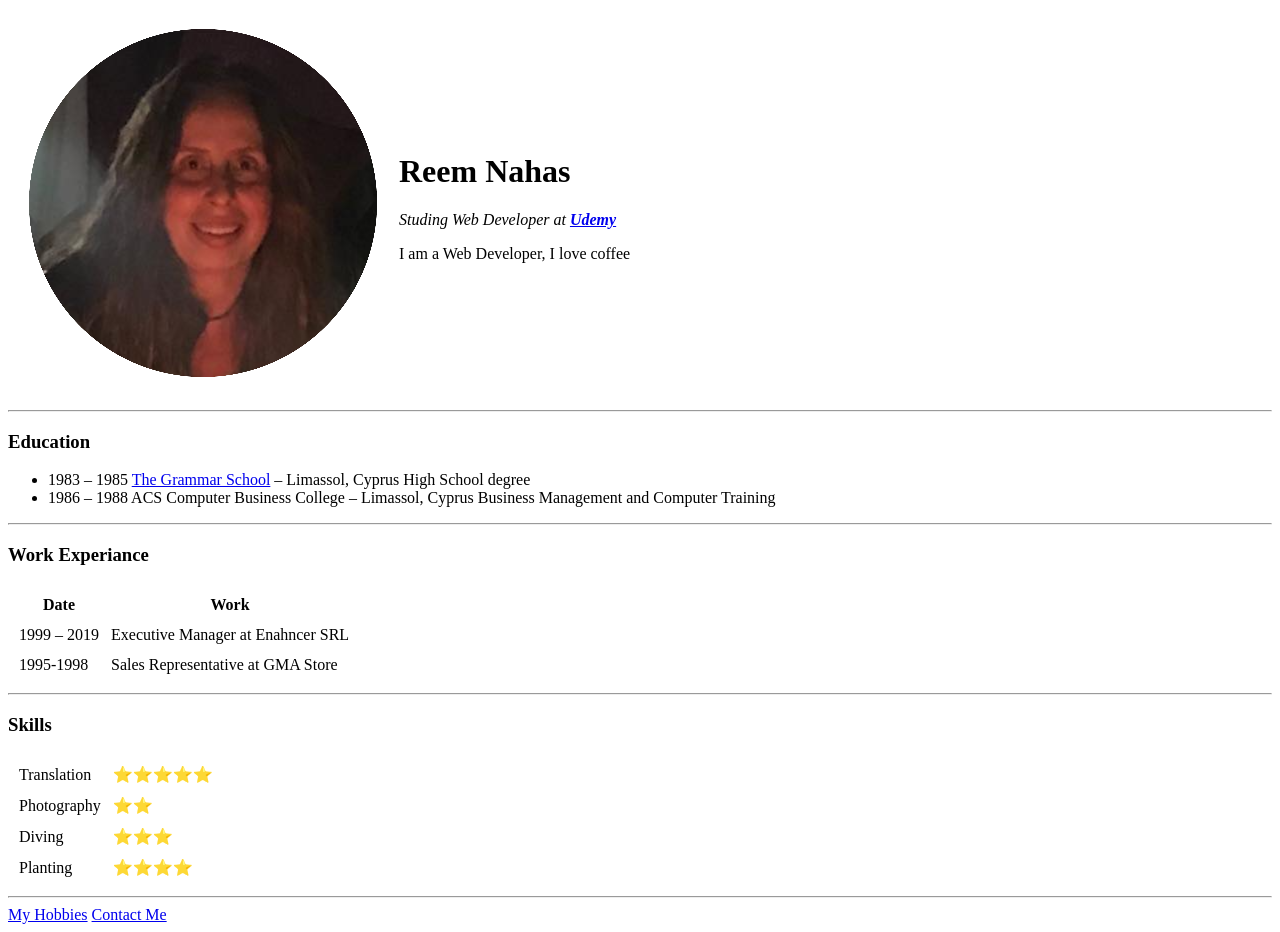
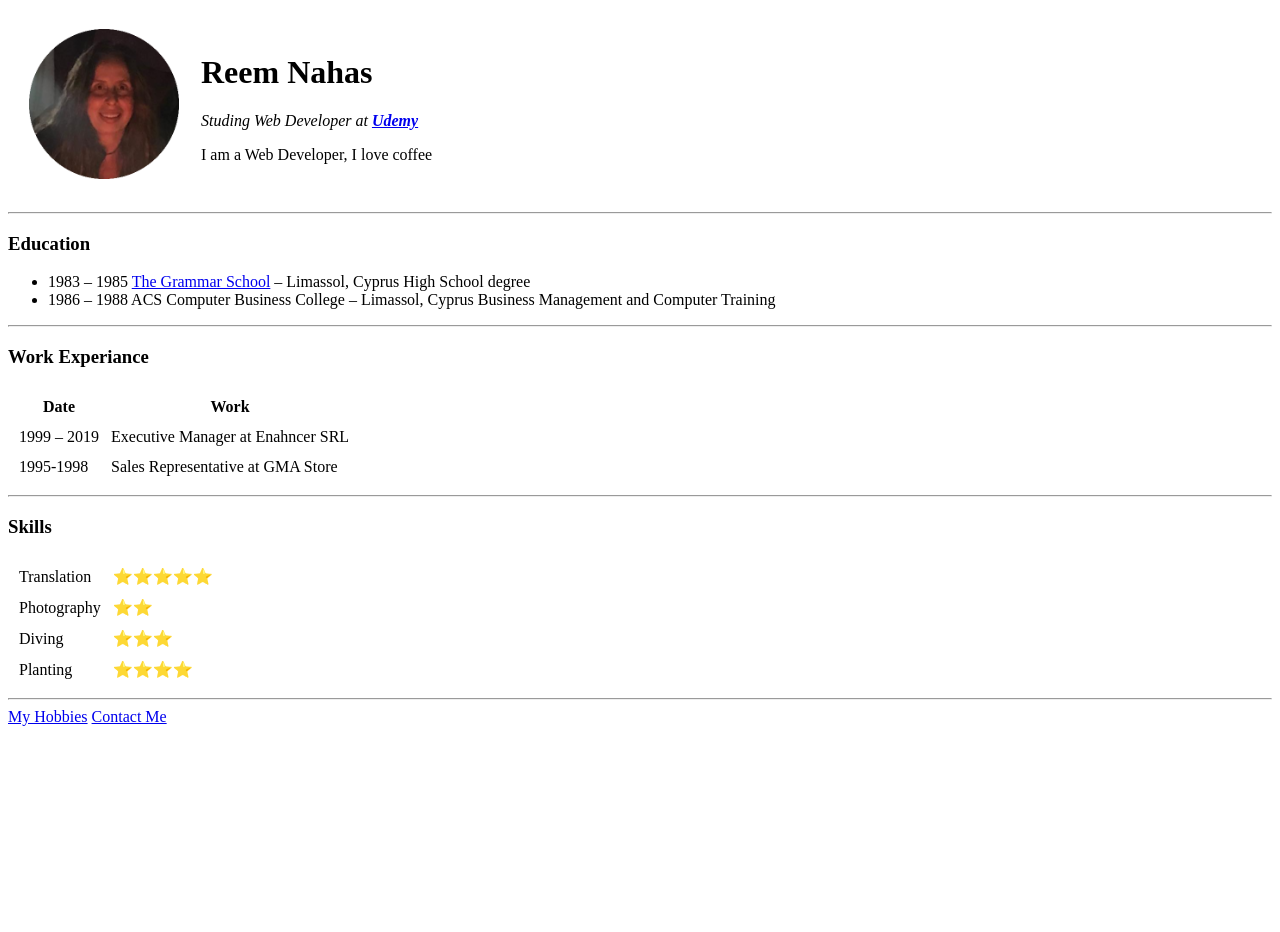
Before and after one commit to ReemJN/C.V, a plain HTML site: page index.html in a window 1280 px wide. After the commit the page ends 800 px from the top, so only its background shows below. Drawn offline with Linux system fonts and the light colour scheme.

Commit message:
Update index.html

```diff
--- a/index.html
+++ b/index.html
@@ -4,6 +4,15 @@
 <head>
   <meta charset="utf-8">
   <title>Reem's Personal Site</title>
+
+  <style>
+    body {
+    background-color: #EAF6F;
+    }
+    img {
+      height: 150px;
+    }
+  </style>
 </head>
 
 <body>
```
